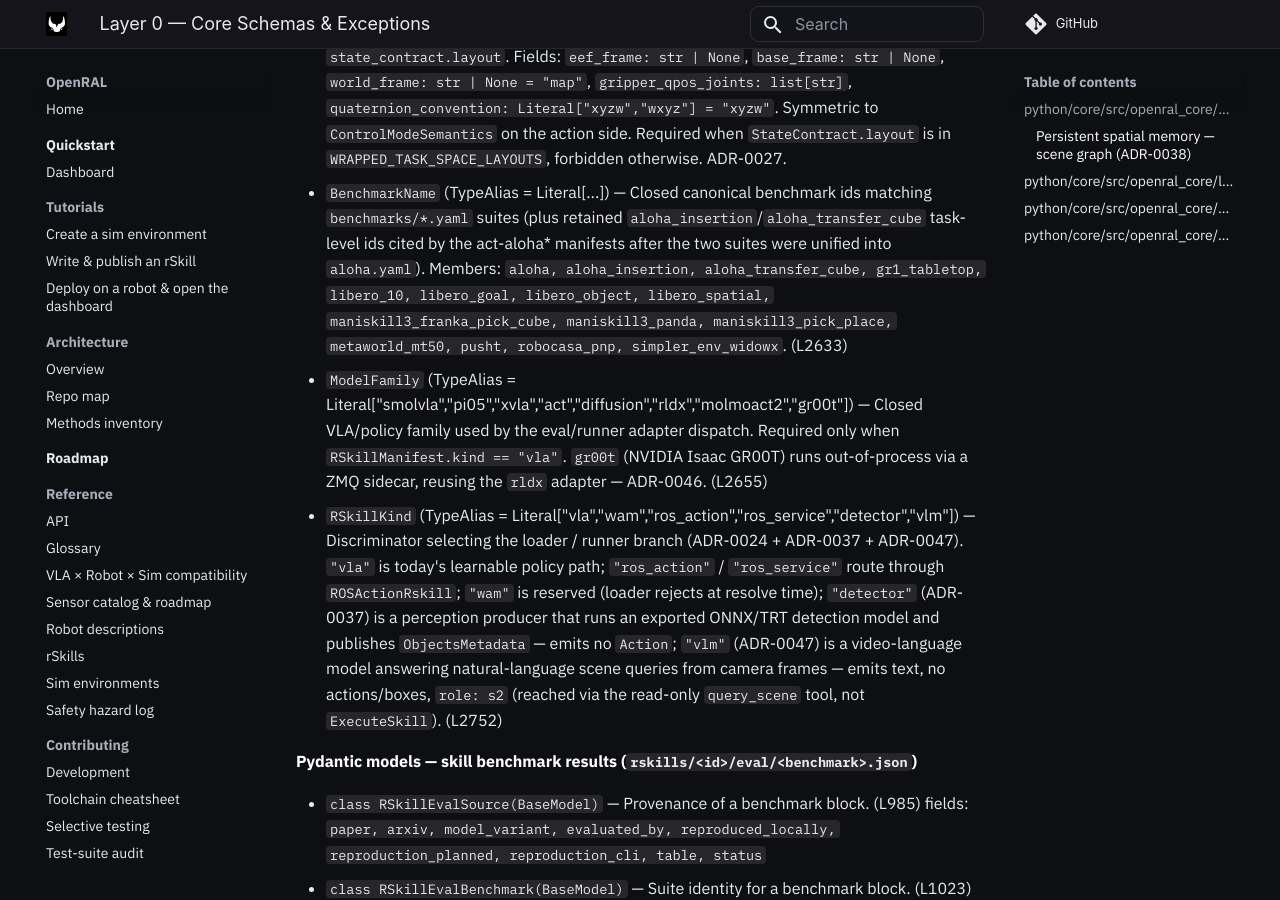
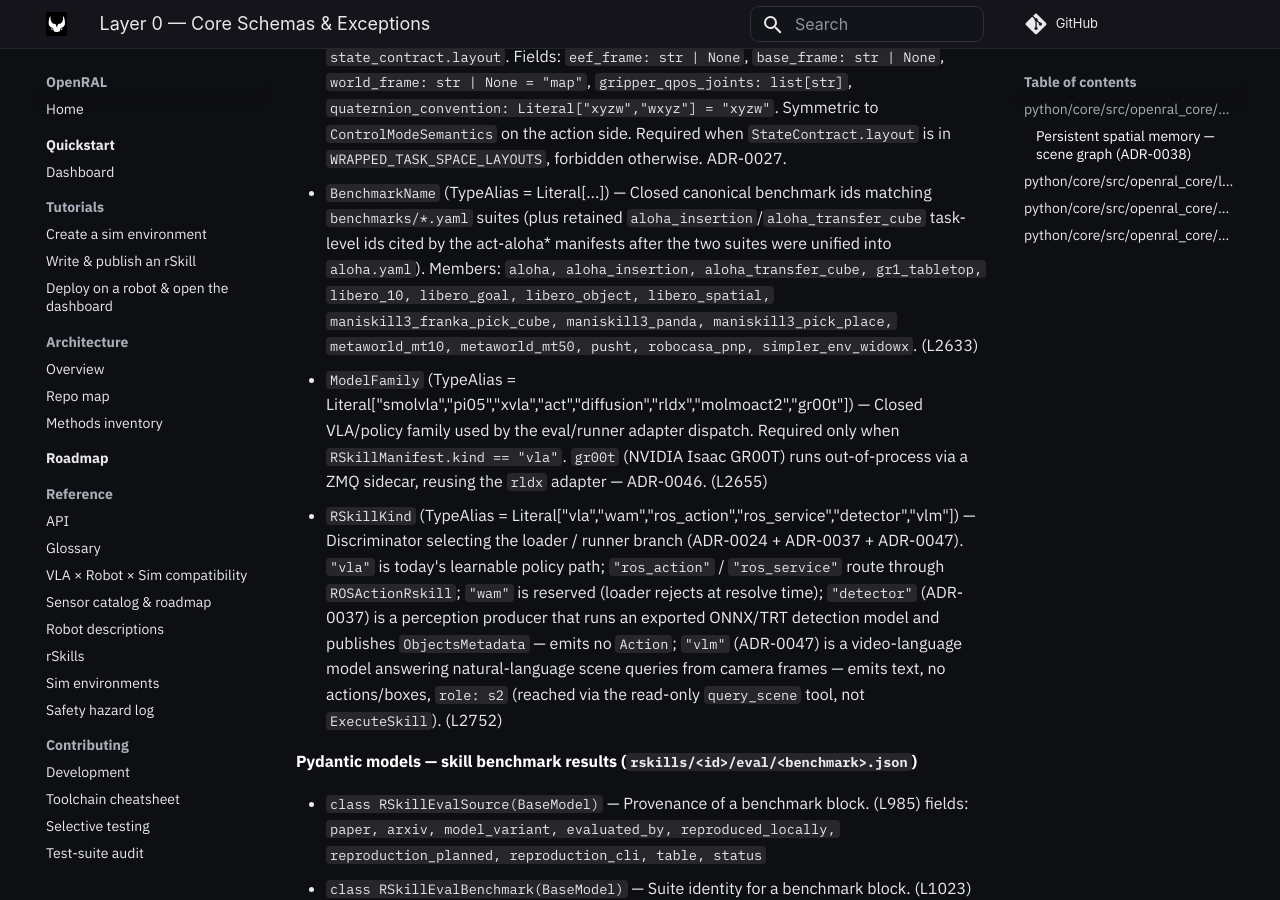
Before and after one commit to OpenRAL/openral, an MkDocs documentation site: the page built from docs/methods/00-core-schemas.md, in a window 1280 px wide and 900 px high, scrolled down 12964 px. Built offline with MkDocs 1.6.1 and Material for MkDocs 9.7.7, drawn with Linux system fonts in a browser that asks for light colours; comment, search, counter and statistics services are not loaded; some of the changed text lies outside the part shown.

Commit message:
feat(benchmark): MetaWorld MT10 suite + demo scenes (issue #50)
Expands Meta-World coverage with the canonical MT10 set, completing the
MT10/MT50 ask in #50 (MT50 + button-press already landed via #48 / the #49
gym-xarm pivot).

What changed
- `benchmarks/metaworld_mt10.yaml`: the 10-task MT10 suite
  (metaworld.env_dict.MT10_V3) at the official 500-step horizon, 10
  episodes/task (100 rollouts). Subset of metaworld_mt50.yaml, same scene /
  robot / instructions.
- `scenes/benchmark/metaworld_{door_open,drawer_open,pick_place}.yaml`:
  website-demo single scenes for the headline MT10 tasks.
- `BenchmarkName` Literal gains `metaworld_mt10` (+ docs/methods entry).
- `_CATALOGUE_FIXTURES` gains a parametrised metaworld_mt10 case.
- benchmarks/README catalogue row.

Verification (smolvla-metaworld, evaluated_tasks=["metaworld"] gate compat_ok)
- pick-place-v3: success at the default seed 0 (56 steps).
- door-open-v3 / drawer-open-v3: seed-variant ~50% (4/8 success @500 steps);
  website success clips harvested from a passing seed.
All three world-view MP4s recorded for the website video set.

Why
#50: expand Meta-World coverage (MT10/MT50) beyond push-v3. The multi-task
checkpoint already covers these tasks; this is config + the typed suite id.

How tested
`pytest tests/unit/test_benchmark_schemas.py` (36 passed incl. the new
metaworld_mt10 case + suite invariants); `mypy --strict` clean on schemas.py;
live recording of all 3 demo scenes on an RTX 4070 (8 GB) host;
`refresh_methods_linenos.py --check` clean.

Co-Authored-By: Claude Opus 4.8 (1M context) <noreply@anthropic.com>
Claude-Session: https://claude.ai/code/session_01EcJJdsfReLxhNEKJu8P4PL
Signed-off-by: Adrian Llopart <adrianllopart@gmail.com>

```diff
--- a/docs/methods/00-core-schemas.md
+++ b/docs/methods/00-core-schemas.md
@@ -179,7 +179,7 @@ _Advisory, queryable Layer-2 world model the S2 Reasoner consults to recall wher
 - `StateLayout` (TypeAlias = Literal[...]) — Closed set of per-checkpoint proprioception layouts: `smolvla_9d, human300_16d, gr1, rc365, simpler_widowx, simpler_google`. Names the SHAPE the checkpoint was trained on (field order, frame convention, gripper encoding, quaternion handedness). Per-robot SOURCE bindings live on `StateContractBindings`. ADR-0027. (The `pi0_16d` / `eef_pose_7d` / `base_pose_7d` robocasa sim-observation layouts were removed — no state-adapter assembler existed; recreate alongside an assembler when next needed.)
 - `WRAPPED_TASK_SPACE_LAYOUTS: frozenset[StateLayout]` — Subset of `StateLayout` covering Cartesian/FK-derived composites: `{rc365, human300_16d}`. These layouts REQUIRE `StateContract.bindings`; the cross-validator on `StateContract` enforces this at manifest load. Joint-space layouts (`smolvla_9d`, `gr1`, `simpler_*`) are excluded — they're served verbatim from raw `JointState.position`. ADR-0027.
 - `StateContractBindings` (Pydantic model) — Per-robot source bindings for an rSkill's `state_contract.layout`. Fields: `eef_frame: str | None`, `base_frame: str | None`, `world_frame: str | None = "map"`, `gripper_qpos_joints: list[str]`, `quaternion_convention: Literal["xyzw","wxyz"] = "xyzw"`. Symmetric to `ControlModeSemantics` on the action side. Required when `StateContract.layout` is in `WRAPPED_TASK_SPACE_LAYOUTS`, forbidden otherwise. ADR-0027.
-- `BenchmarkName` (TypeAlias = Literal[...]) — Closed canonical benchmark ids matching `benchmarks/*.yaml` suites (plus retained `aloha_insertion`/`aloha_transfer_cube` task-level ids cited by the act-aloha* manifests after the two suites were unified into `aloha.yaml`). Members: `aloha, aloha_insertion, aloha_transfer_cube, gr1_tabletop, libero_10, libero_goal, libero_object, libero_spatial, maniskill3_franka_pick_cube, maniskill3_panda, maniskill3_pick_place, metaworld_mt50, pusht, robocasa_pnp, simpler_env_widowx`. (L2633)
+- `BenchmarkName` (TypeAlias = Literal[...]) — Closed canonical benchmark ids matching `benchmarks/*.yaml` suites (plus retained `aloha_insertion`/`aloha_transfer_cube` task-level ids cited by the act-aloha* manifests after the two suites were unified into `aloha.yaml`). Members: `aloha, aloha_insertion, aloha_transfer_cube, gr1_tabletop, libero_10, libero_goal, libero_object, libero_spatial, maniskill3_franka_pick_cube, maniskill3_panda, maniskill3_pick_place, metaworld_mt10, metaworld_mt50, pusht, robocasa_pnp, simpler_env_widowx`. (L2633)
 - `ModelFamily` (TypeAlias = Literal["smolvla","pi05","xvla","act","diffusion","rldx","molmoact2","gr00t"]) — Closed VLA/policy family used by the eval/runner adapter dispatch. Required only when `RSkillManifest.kind == "vla"`. `gr00t` (NVIDIA Isaac GR00T) runs out-of-process via a ZMQ sidecar, reusing the `rldx` adapter — ADR-0046. (L2655)
 - `RSkillKind` (TypeAlias = Literal["vla","wam","ros_action","ros_service","detector","vlm"]) — Discriminator selecting the loader / runner branch (ADR-0024 + ADR-0037 + ADR-0047). `"vla"` is today's learnable policy path; `"ros_action"` / `"ros_service"` route through `ROSActionRskill`; `"wam"` is reserved (loader rejects at resolve time); `"detector"` (ADR-0037) is a perception producer that runs an exported ONNX/TRT detection model and publishes `ObjectsMetadata` — emits no `Action`; `"vlm"` (ADR-0047) is a video-language model answering natural-language scene queries from camera frames — emits text, no actions/boxes, `role: s2` (reached via the read-only `query_scene` tool, not `ExecuteSkill`). (L2752)
 
```
Also changed, not shown: other parts of docs/methods/00-core-schemas.md (+1 -1 lines), benchmarks/README.md (+1 -0 lines), 6 other files.
